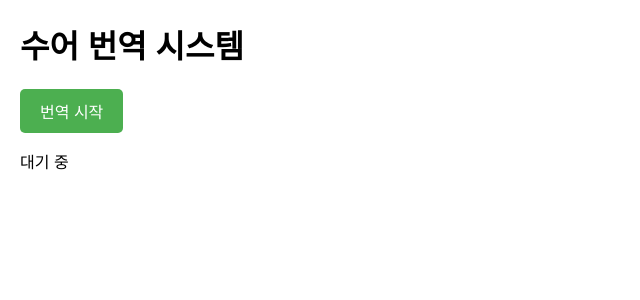
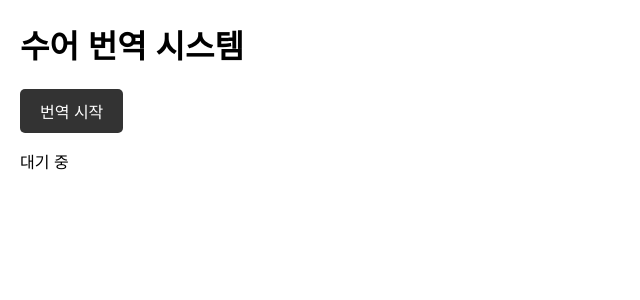
Before and after one commit to wngmlwjd/raspberrypi-signlang-app, a Flask app: page / in a window 1280 px wide. Shown: the top 300 px of the page, without its empty margins (0-640 px from the left). Run offline with Flask 3, Linux system fonts and the light colour scheme.

Commit message:
Update style.css

```diff
--- a/static/style.css
+++ b/static/style.css
@@ -49,7 +49,7 @@ body {
 button {
     padding: 10px 20px;
     font-size: 16px;
-    background-color: #4CAF50;
+    background-color: #333;
     color: white;
     border: none;
     border-radius: 5px;
@@ -57,5 +57,5 @@ button {
 }
 
 button:hover {
-    background-color: #45a049;
+    background-color: #333;
 }
```
